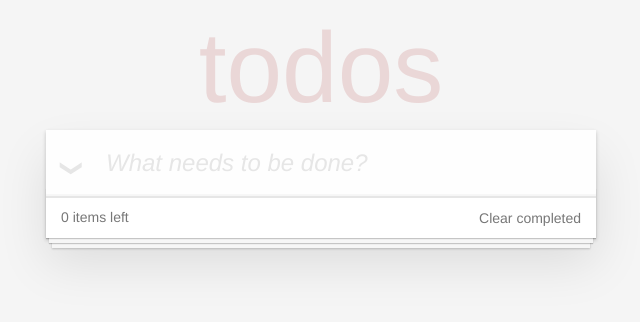
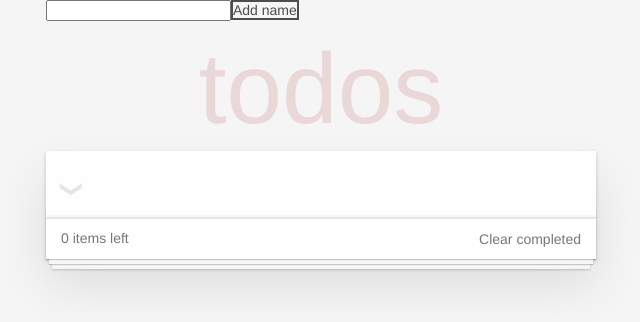
Before and after one commit to VlcKVlck/todolistwithreact, a React (Create React App) app: page / in a window 1280 px wide. Shown: the top 322 px of the page, without its empty margins (319-959 px from the left). Built offline with nearby package versions, Linux system fonts and the light colour scheme.

Commit message:
without auth

```diff
--- a/src/App.css
+++ b/src/App.css
@@ -3,6 +3,18 @@ body {
     margin: 0;
     padding: 0;
 }
+
+#submitnewname {
+    border: 2px solid;
+}
+#submitnewname:hover{
+        background-color: red;
+    }
+#submitnewname:active{
+    box-shadow: 0 1px #666;
+    transform: translateY(1px);
+    cursor: pointer;
+    }
 
 button {
     margin: 0;
--- a/src/App.js
+++ b/src/App.js
@@ -1,64 +1,25 @@
 import './App.css';
-import Header from './components/Header';
-import Footer from './components/Footer';
-import Main from './components/Main';
-import List from './components/List'
-import {useEffect, useState} from "react";
+
+import ToDoList from './components/ToDoList'
+import {useRef, useState} from "react";
 
 
 function App() {
-    const appTitle = 'todos';
-    const placeHolder = 'What needs to be done?';
-    const [ toDoList, setToDoList ] = useState([]);
-    const [ noneCompletedItemsCount, setNoneCompletedItemsCount ] = useState(0);
-    console.log('entered app', "todolist;", toDoList)
+    const [namesOfApps, setNamesOfApps] = useState([{id: Date (), name: 'todos'}])
+    const inputRef = useRef(null);
 
-    useEffect(() => {
-      const uncompleted = toDoList.filter( todo => todo.completed===false );
-      setNoneCompletedItemsCount(uncompleted.length);
-      console.log(uncompleted, 'uncompleted')
-  }, [toDoList])
-
-    const addToDo =(taskName)=>{
-        if (!taskName) return;
-        setToDoList (toDoList.concat( [{id: Date.now(), task: taskName, completed: false, editing: false}]));
-        console.log('added task')
+    function handleTaskInput(event) {
+        setNamesOfApps (namesOfApps.concat ([{id: Date(), name: inputRef.current.value}]))
+        inputRef.current.value =''
     }
 
-    const removeTodo = (toDoToRemoveID) => {
-        setToDoList (toDoList.filter(todo => todo.id !=toDoToRemoveID));
-    }
-
-    const toggleCompletedTask = (taskId) =>{
-        toDoList.forEach(todo=>{
-          if (todo.id ==taskId) {
-            todo.completed = todo.completed != true;
-        }})
-        setToDoList(toDoList.slice());
-}
-
-    const toggleCompletedAll = (checkBoxStatus) =>{
-        setToDoList (toDoList.map( todo => ({ ...todo, completed: checkBoxStatus})));
-    }
-
-    const clearAllCompleted = ()=>{
-        setToDoList (toDoList.filter(todo => !todo.completed));
-    }
-
-    function editToDo (todo, newTask){
-        todo.task = newTask;
-        setToDoList(toDoList.slice());
-    }
-
-  return (
-  <section className="todoapp">
-      <Header title ={appTitle} placeholder={placeHolder} addToDo = {addToDo}/>
-      <Main toDoList = {toDoList} toggleCompletedAll={toggleCompletedAll} removeTodo={removeTodo} toggleCompletedTask={toggleCompletedTask}>
-        <List removeTodoFunc={removeTodo} editToDo={editToDo} toggleCompletedTask={toggleCompletedTask} toDoList = {toDoList} />
-      </Main>
-      <Footer clearAllCompleted={clearAllCompleted} openTasks={noneCompletedItemsCount} />
-  </section>
-  );
+    return(
+        <>
+            <input type='text' ref={inputRef} onKeyUp={(event) => event.key==='Enter' && handleTaskInput(event)}/>
+            <button type="submit" id='submitnewname' onClick={handleTaskInput}>Add name</button>
+            {namesOfApps.map(item => <ToDoList appName={item.name} />)}
+        </>
+        )
 }
 
 export default App;
--- a/src/components/Footer.js
+++ b/src/components/Footer.js
@@ -1,9 +1,12 @@
+import {useContext} from "react";
+import {ListContext} from "../providers/list-context";
 
-export default function Footer (props){
+export default function Footer (){
+    const { noneCompletedItemsCount, clearAllCompleted } = useContext(ListContext);
     return (
         <footer className="footer">
-            <span className="todo-count"><strong>{props.openTasks}</strong> items left</span>
-            <button className="clear-completed" onClick={props.clearAllCompleted}>Clear completed
+            <span className="todo-count"><strong>{noneCompletedItemsCount}</strong> items left</span>
+            <button className="clear-completed" onClick={clearAllCompleted}>Clear completed
             </button>
         </footer>
     )
--- a/src/components/Header.js
+++ b/src/components/Header.js
@@ -1,16 +1,19 @@
+import {useContext} from "react";
+import {ListContext} from "../providers/list-context";
 
-export default function Header(props){
+export default function Header({appName}){
+    const { placeholder, addToDo } = useContext(ListContext);
     function handleClick (e){
         if (e.key === "Enter"){
-            props.addToDo (e.target.value);
+            addToDo (e.target.value);
             e.target.value ='';
         }
     }
     return (
         <header className="header">
-            <h1>{props.title}</h1>
+            <h1>{appName}</h1>
             <input className="new-todo"
-                   placeholder={props.placeholder}
+                   placeholder={placeholder}
                    onKeyDown={handleClick}
                    autoFocus/>
         </header>
--- a/src/components/List.js
+++ b/src/components/List.js
@@ -1,23 +1,26 @@
-import {useState} from "react";
+import {useContext, useState} from "react";
+import {ListContext} from "../providers/list-context";
 
-export default function List (props){
+export default function List (){
+    const { toggleCompletedTask , removeTodoFunc , toDoList, editToDo} = useContext(ListContext);
+
     const [editFlag, setEditFlag] = useState(false)
 
     function handleDeletion (e){
-        props.removeTodoFunc (e.target.id);
+        removeTodoFunc (e.target.id);
     }
     function handleDoubleClick (){
         setEditFlag(!editFlag)
     }
 
     function HandleComplete (e){
-        props.toggleCompletedTask (e.target.id);
+        toggleCompletedTask (e.target.id);
     }
 
 
     return (
         <ul className="todo-list" >
-            {props.toDoList.map(todo => (
+            {toDoList.map(todo => (
                  <li key={todo.id}  className= {(todo.completed ? "completed" : '') + (editFlag ? 'editing' : '')}>
                     <div className="view" >
                         <input className="toggle"
@@ -27,9 +30,10 @@ export default function List (props){
                     </div>
                     <input className="edit"
                         value = {todo.task}
-                        onChange={(e) => props.editToDo (todo,e.target.value)}
+                        onChange={(e) => editToDo (todo,e.target.value)}
                         onKeyUp={(e)=>e.key==='Enter' && handleDoubleClick()}/>
                 </li>
+
             ))}
         </ul>
     )
--- a/src/components/Main.js
+++ b/src/components/Main.js
@@ -1,9 +1,12 @@
 import List from './List'
+import {useContext} from "react";
+import {ListContext} from "../providers/list-context";
 
 
-export default function Main (props){
+export default function Main ({children}){
+    const { toggleCompletedAll} = useContext(ListContext);
     function HandleToggleCompletedAll(e){
-        props.toggleCompletedAll (e.target.checked);
+        toggleCompletedAll (e.target.checked);
     }
 
     return (
@@ -11,7 +14,7 @@ export default function Main (props){
             <input className="toggle-all"
                    type="checkbox"
             onChange={HandleToggleCompletedAll}/>
-            {props.children}
+            {children}
         </section>
 
     )
--- /dev/null
+++ b/src/components/ToDoList.js
@@ -0,0 +1,28 @@
+import Header from './Header';
+import Footer from './Footer';
+import Main from './Main';
+import List from './List'
+import ToDoLogic from '../logic/ToDoLogic'
+import {ListContext} from "../providers/list-context";
+import {AuthContext} from "../providers/auth-context";
+import {UserAuth} from "../logic/UserAuth";
+
+
+export default function ToDoList({appName}){
+    const logic = ToDoLogic();
+    const user = UserAuth ();
+
+    return (
+        <AuthContext.Provider value={user}>
+        <ListContext.Provider value={logic}>
+        <section className="todoapp">
+            <Header appName={appName} />
+            <Main >
+                <List  />
+            </Main>
+            <Footer />
+        </section>
+        </ListContext.Provider>
+        </AuthContext.Provider>
+    )
+}
--- /dev/null
+++ b/src/logic/ToDoLogic.js
@@ -0,0 +1,59 @@
+import {useEffect, useState} from "react";
+
+export default function ToDoLogic() {
+
+    // const appTitle = 'todos';
+    const placeHolder = 'What needs to be done?';
+    const [toDoList, setToDoList] = useState([]);
+    const [noneCompletedItemsCount, setNoneCompletedItemsCount] = useState(0);
+    useEffect(() => {
+        const uncompleted = toDoList.filter(todo => todo.completed === false);
+        setNoneCompletedItemsCount(uncompleted.length);
+        console.log(uncompleted, 'uncompleted')
+    }, [toDoList])
+
+    const addToDo = (taskName) => {
+        if (!taskName) return;
+        setToDoList(toDoList.concat([{id: Date.now(), task: taskName, completed: false, editing: false}]));
+        console.log('added task')
+    }
+
+    const removeTodo = (toDoToRemoveID) => {
+        setToDoList(toDoList.filter(todo => todo.id != toDoToRemoveID));
+    }
+
+    const toggleCompletedTask = (taskId) => {
+        toDoList.forEach(todo => {
+            if (todo.id == taskId) {
+                todo.completed = todo.completed != true;
+            }
+        })
+        setToDoList(toDoList.slice());
+    }
+
+    const toggleCompletedAll = (checkBoxStatus) => {
+        setToDoList(toDoList.map(todo => ({...todo, completed: checkBoxStatus})));
+    }
+
+    const clearAllCompleted = () => {
+        setToDoList(toDoList.filter(todo => !todo.completed));
+    }
+
+    const editToDo = (todo, newTask) => {
+        todo.task = newTask;
+        setToDoList(toDoList.slice());
+    }
+
+    return {
+            placeHolder,
+            toDoList,
+            noneCompletedItemsCount,
+            addToDo,
+            editToDo,
+            clearAllCompleted,
+            toggleCompletedAll,
+            toggleCompletedTask,
+            removeTodo
+        }
+
+}
--- /dev/null
+++ b/src/logic/UserAuth.js
@@ -0,0 +1,5 @@
+
+export function UserAuth(){
+
+
+}
--- /dev/null
+++ b/src/providers/auth-context.js
@@ -0,0 +1,3 @@
+import {createContext} from "react";
+
+export const AuthContext = createContext(null);
--- /dev/null
+++ b/src/providers/list-context.js
@@ -0,0 +1,3 @@
+import {createContext} from "react";
+
+export const ListContext = createContext(null);
```
